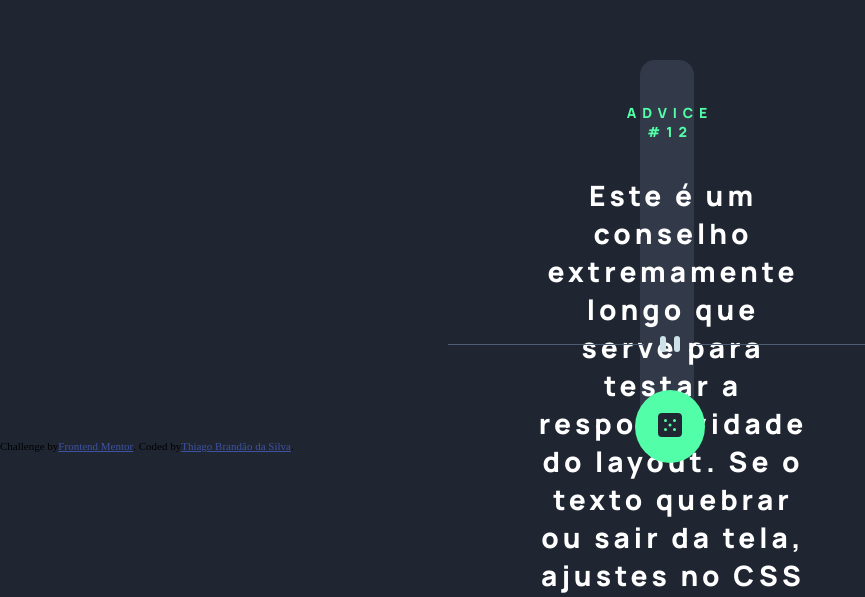
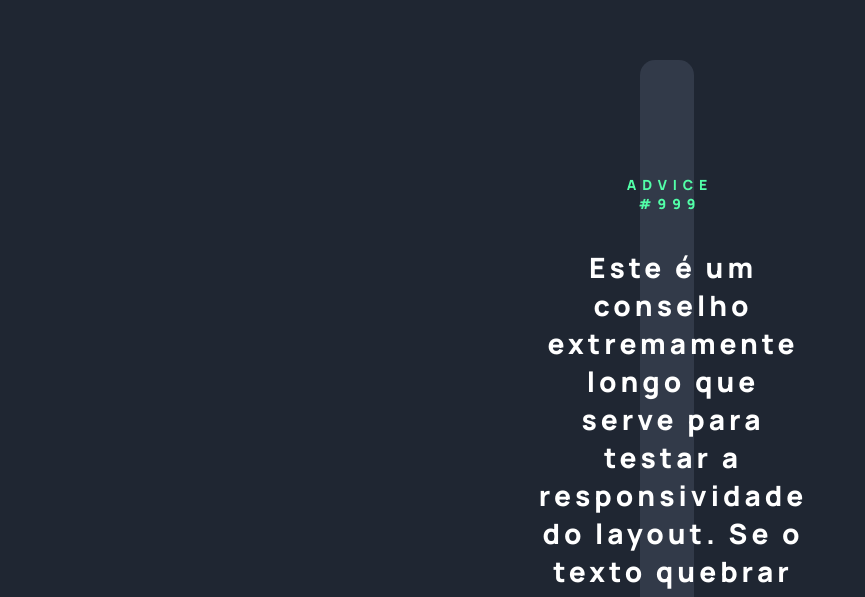
Before and after one commit to MrJack357/projeto_front_end-mentor, a plain HTML site: page index.html in a window 1280 px wide. Shown: the part 200-797 px from the top of the page, without its empty margins (0-865 px from the left). Drawn offline with Linux system fonts and the light colour scheme.

Commit message:
remove espaços desnecessários e atualiza comentários no código para maior clareza

```diff
--- a/src/css/styles.css
+++ b/src/css/styles.css
@@ -9,7 +9,7 @@ body {
         sans-serif;
 
     margin: 260px 640px;
-    height: 370px;
+
     border-radius: 15px;
     font-weight: 800;
     display: flex;
--- a/src/js/index.js
+++ b/src/js/index.js
@@ -19,47 +19,47 @@
 
 
 document.addEventListener("DOMContentLoaded", () => {
-    // 1️⃣ Capturar os elementos do HTML
+    // Pegar os elementos do HTML
     const botao = document.getElementById("randomAdvice");
     const numeroConselho = document.getElementById("numeroConselho");
     const conselhoTexto = document.getElementById("conselho");
 
-    // 2️⃣ Criar a função assíncrona para buscar dados da API
+    // Criar a função assíncrona para buscar dados da API
     async function buscarConselho() {
         try {
-            // 3️⃣ Fazer a requisição para a API
+            //Fazer a requisição para a API
             const resposta = await fetch("https://api.adviceslip.com/advice");
 
-            // 4️⃣ Verificar se a resposta da API é válida
+            // Verificar se a resposta da API é válida
             if (!resposta.ok) {
                 throw new Error("Erro ao buscar conselho");
             }
 
-            // 5️⃣ Converter os dados para JSON
+            // Converter os dados para JSON
             const dados = await resposta.json();
 
-            // 6️⃣ Atualizar o HTML com os dados da API
+            // Atualizar o HTML com os dados da API
             numeroConselho.innerText = `ADVICE #${dados.slip.id}`;
             conselhoTexto.innerText = `"${dados.slip.advice}"`;
         } catch (erro) {
-            // 7️⃣ Lidar com erros
+            // Lidar com erros
             console.error("Erro ao buscar conselho:", erro);
             conselhoTexto.innerText = "Erro ao carregar conselho. Tente novamente.";
         }
     }
 
-    // 8️⃣ Criar uma função temporária para testar conselhos longos
+    // Criar uma função temporária para testar conselhos longos
     function testarConselhoLongo() {
-        numeroConselho.innerText = "ADVICE #12";
+        numeroConselho.innerText = "ADVICE #999";
         conselhoTexto.innerText = "Este é um conselho extremamente longo que serve para testar a responsividade do layout. Se o texto quebrar ou sair da tela, ajustes no CSS são necessários para garantir uma exibição adequada.";
     }
 
-    // 9️⃣ Associar a função ao botão
+    // Associar a função ao botão
     botao.addEventListener("click", buscarConselho);
 
-    // 🔟 Carregar um conselho automaticamente ao iniciar a página
+    // Carregar um conselho automaticamente ao iniciar a página
     //buscarConselho();
 
-    // 1️⃣1️⃣ Ativar o teste de conselho longo descomentando a linha abaixo
+    // Ativar o teste de conselho longo descomentando a linha abaixo
     testarConselhoLongo();
 });
```
